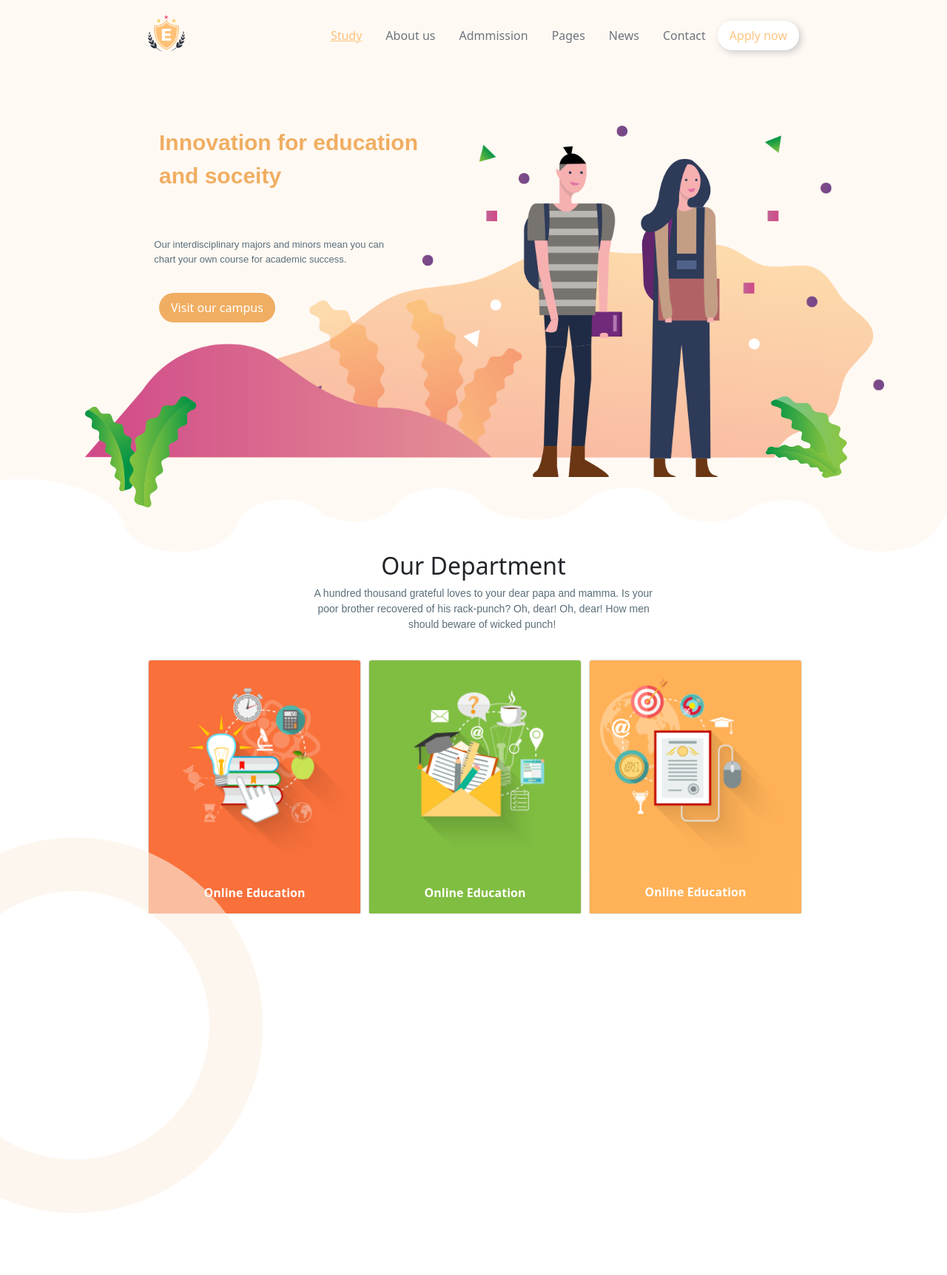
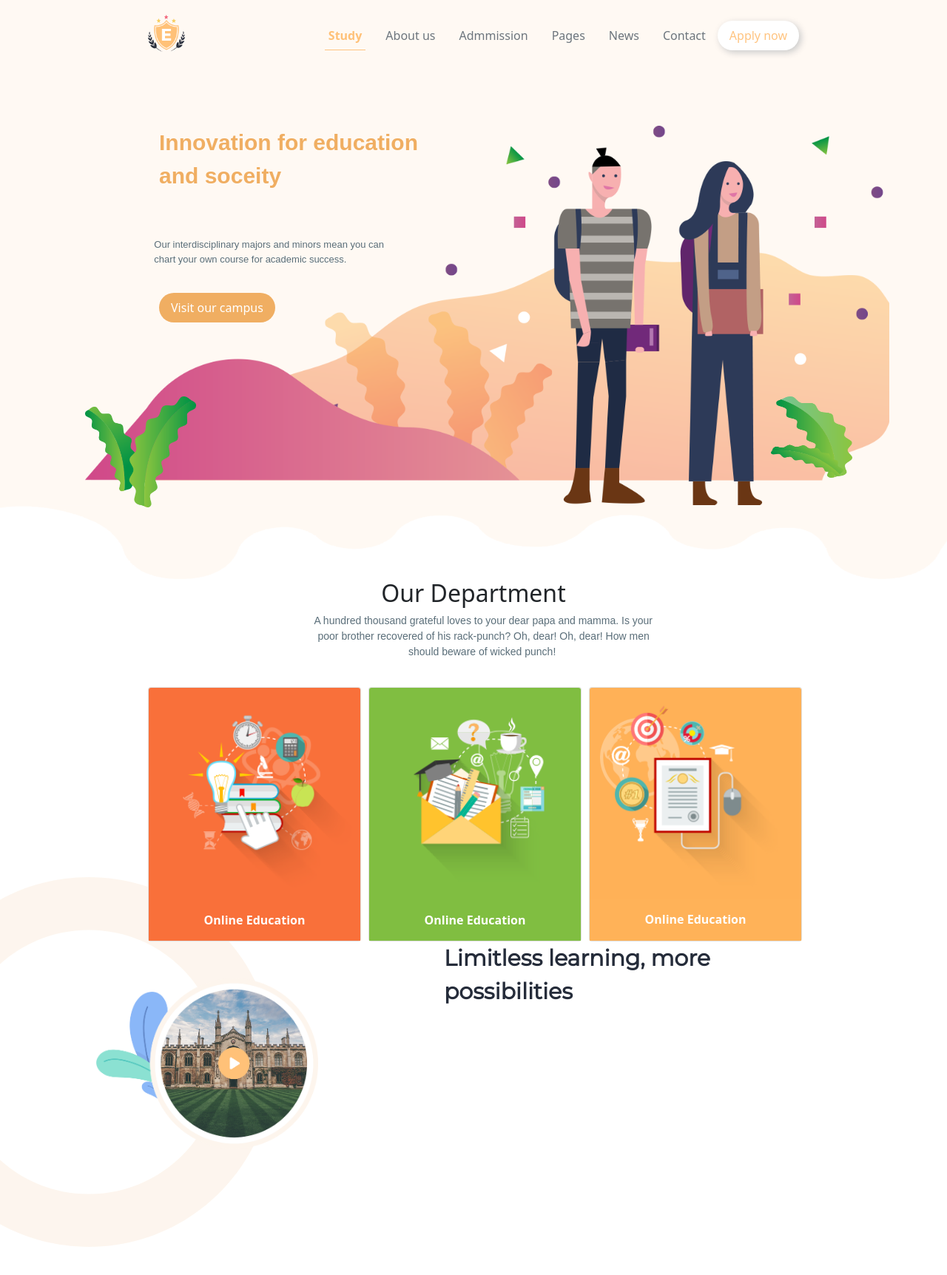
Before and after one commit to harikarthik13/WEBUI, a plain HTML site: page psd/home1test.html in a window 1280 px wide. Shown: the whole page at 74% size. After the commit the page ends 1686 px from the top, so only its background shows below. Drawn offline with nearby package versions, Linux system fonts and the light colour scheme.

Commit message:
limit commit

```diff
--- a/psd/home1test.html
+++ b/psd/home1test.html
@@ -12,6 +12,7 @@
         integrity="sha384-MrcW6ZMFYlzcLA8Nl+NtUVF0sA7MsXsP1UyJoMp4YLEuNSfAP+JcXn/tWtIaxVXM"
         crossorigin="anonymous"></script>
     <script src="https://kit.fontawesome.com/bddeb2fe76.js" crossorigin="anonymous"></script>
+    <link href='https://fonts.googleapis.com/css?family=Montserrat' rel='stylesheet'>
     <style>
         .navbar {
             margin-right: 200px;
@@ -27,13 +28,30 @@
 
         #study {
             color: #ffc178;
-            text-decoration: underline;
+            text-decoration: none;
+            font-weight: bold;
+            position: relative;
+
         }
+
+        #study:after {
+            content: '';
+            height: 1px;
+            bottom: 0px;
+            margin: 0 auto;
+            left: 0;
+            right: 0;
+            width: 70%;
+            background: #ffc480;
+            position: absolute;
+
+        }
+
 
         .heading {
             margin-top: 100px;
             margin-left: 115px;
-            margin-right: 85px;
+            margin-right: 78px;
             position: relative;
 
         }
@@ -102,6 +120,38 @@
         /* css of cards class level selctor contains all the child cards */
         .cards {
             display: flex;
+            position: relative;
+            z-index: 1;
+        }
+
+        /* css for outer transparent circle in left side */
+        .outercircle {
+            opacity: 0.6;
+            fill: #fcf0e3;
+            transform: translate(-35%, -65%);
+            margin-top: 238px;
+            z-index: 0;
+            position: absolute;
+
+        }
+
+        /* css for image on the outerircle with play button */
+        #fort {
+            position: absolute;
+            z-index: 1;
+            margin-top: 50px;
+            margin-left: 130px;
+        }
+        .limitcontainer{
+            margin-left:600px;
+        }
+        /* css for content tht starts with limitless  */
+        #limitless{
+            color: #252c3a;
+            font-size:30px;
+            font-family:"Montserrat";
+            font-weight: bold;
+
         }
     </style>
 
@@ -137,7 +187,7 @@
                 </li>
             </ul>
         </div>
-        <div class="heading" style="height: 475px;">
+        <div class="heading" style="height: 513px;">
             <pre id="inno">
             Innovation for education
             and soceity
@@ -151,9 +201,9 @@
             <img id="ll" src="psdlayers/leftleaf.png" style="margin-top:100px;">
             <!--right leaf-->
             <img id="rl" src="psdlayers/rightleaf.png" style="margin-top:100px;margin-right:50px;float:right;">
-
         </div>
     </div>
+    <!--curve design under heading class-->
     <img src="psdlayers/curve.png" style="height:100px;width:100%">
     <h2 style="text-align: center;">Our Department</h2>
     <pre id="hundered">
@@ -161,6 +211,8 @@
         poor brother recovered of his rack-punch? Oh, dear! Oh, dear! How men
       should beware of wicked punch!
     </pre>
+
+    <!-- card class that contains cards -->
     <div class="cards">
         <div class="card" style="width: 18rem;margin-left:200px;">
             <img src="psdlayers/notebook.png" class="card-img-top">
@@ -181,6 +233,17 @@
             </div>
         </div>
     </div>
-    <svg class="outercircle" viewBox="0 0 1098 1098" width="508" height="508" style="fill-opacity:0.6;fill:#fcf0e3 ;transform: translate(-30%, -70%);margin-top:252px"><path d="m549 0c303.2 0 549 245.8 549 549 0 303.2-245.8 549-549 549-303.2 0-549-245.8-549-549 0-303.2 245.8-549 549-549zm-392.2 549c0 216.6 175.6 392.2 392.2 392.2 216.6 0 392.2-175.6 392.2-392.2 0-216.6-175.6-392.2-392.2-392.2-216.6 0-392.2 175.6-392.2 392.2z"/></svg>
+    <!--Outer Half transparent circle at left-->
+    <svg class="outercircle" viewBox="0 0 1098 1098" width="800" height="500">
+        <path
+            d="m549 0c303.2 0 549 245.8 549 549 0 303.2-245.8 549-549 549-303.2 0-549-245.8-549-549 0-303.2 245.8-549 549-549zm-392.2 549c0 216.6 175.6 392.2 392.2 392.2 216.6 0 392.2-175.6 392.2-392.2 0-216.6-175.6-392.2-392.2-392.2-216.6 0-392.2 175.6-392.2 392.2z" />
+    </svg>
+    <!--image on the outerircle with play button-->
+    <img id="fort" style="height: 230px;width: 300px;" src="psdlayers/fort.png">
+    <div class="limitcontainer">
+    <pre id="limitless">Limitless learning, more
+possibilities</pre>
+</div>
+</body>
 
 </html>
```
Also changed, not shown: psd/home1.html (+41 -9 lines), psd/psdlayers/fort.png (added).
